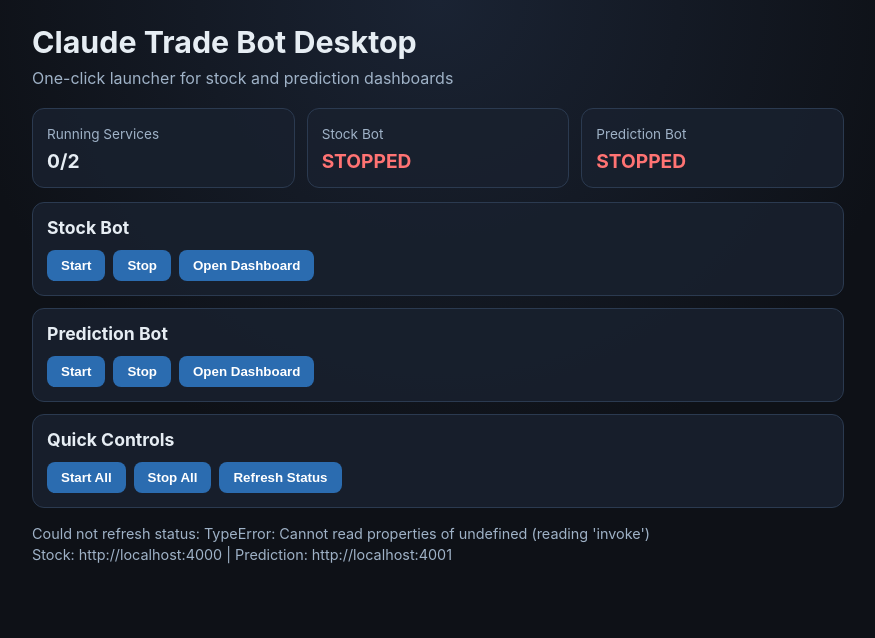
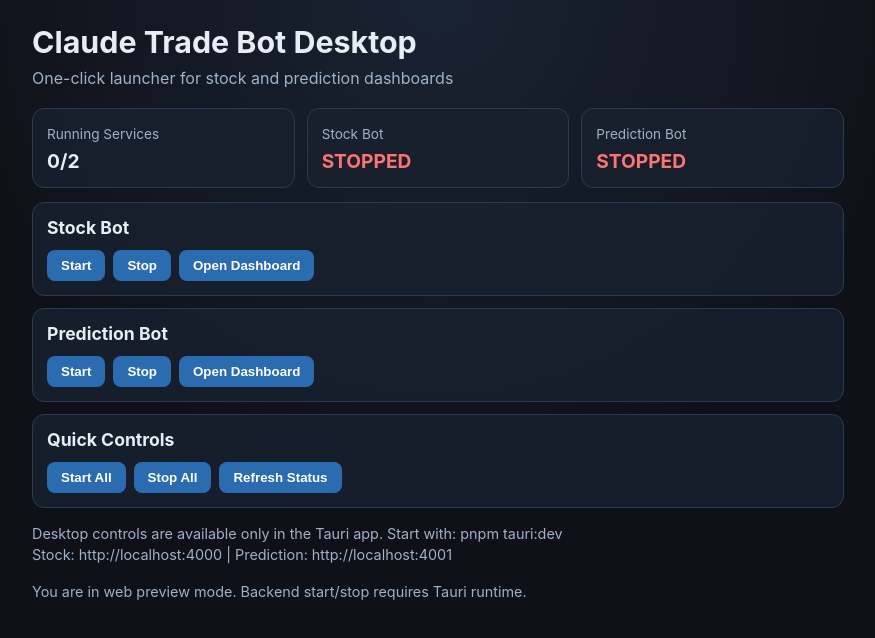
Before and after one commit to pkhaninejad/pacekeeper-trading-bot, a React (Vite) app in the folder desktop-app/: page / in a window 1280 px wide. Shown: the top 638 px of the page, without its empty margins (202-1077 px from the left). Built offline with nearby package versions, Linux system fonts and the light colour scheme.

Commit message:
fix: handle non-tauri preview mode in desktop app

```diff
--- a/desktop-app/src/App.tsx
+++ b/desktop-app/src/App.tsx
@@ -1,5 +1,5 @@
 import { useEffect, useMemo, useState } from "react";
-import { invoke } from "@tauri-apps/api/core";
+import { invoke, isTauri } from "@tauri-apps/api/core";
 
 type BotKey = "stock" | "prediction";
 type BotState = "running" | "stopped";
@@ -15,6 +15,7 @@ export default function App() {
   const [status, setStatus] = useState<StatusMap>({ stock: "stopped", prediction: "stopped" });
   const [message, setMessage] = useState("Ready. Start a bot to continue.");
   const [busy, setBusy] = useState(false);
+  const tauriMode = isTauri();
 
   const runningCount = useMemo(
     () => Object.values(status).filter((s) => s === "running").length,
@@ -22,6 +23,10 @@ export default function App() {
   );
 
   async function refreshStatus() {
+    if (!tauriMode) {
+      setMessage("Desktop controls are available only in the Tauri app. Start with: pnpm tauri:dev");
+      return;
+    }
     try {
       const next = await invoke<StatusMap>("get_status");
       setStatus(next);
@@ -31,6 +36,7 @@ export default function App() {
   }
 
   async function startBot(bot: BotKey) {
+    if (!tauriMode) return;
     setBusy(true);
     try {
       await invoke("start_bot", { bot });
@@ -44,6 +50,7 @@ export default function App() {
   }
 
   async function stopBot(bot: BotKey) {
+    if (!tauriMode) return;
     setBusy(true);
     try {
       await invoke("stop_bot", { bot });
@@ -57,6 +64,10 @@ export default function App() {
   }
 
   async function openDashboard(bot: BotKey) {
+    if (!tauriMode) {
+      window.open(DASHBOARD_URLS[bot], "_blank");
+      return;
+    }
     try {
       await invoke("open_dashboard", { bot });
       setMessage(`Opened ${bot} dashboard in your browser.`);
@@ -131,6 +142,11 @@ export default function App() {
       </section>
 
       <footer className="status">{message}<br/>Stock: {DASHBOARD_URLS.stock} | Prediction: {DASHBOARD_URLS.prediction}</footer>
+      {!tauriMode && (
+        <footer className="status">
+          You are in web preview mode. Backend start/stop requires Tauri runtime.
+        </footer>
+      )}
     </main>
   );
 }
```
Also changed, not shown: 1 other file (tests, documents, lock files or other folders).
